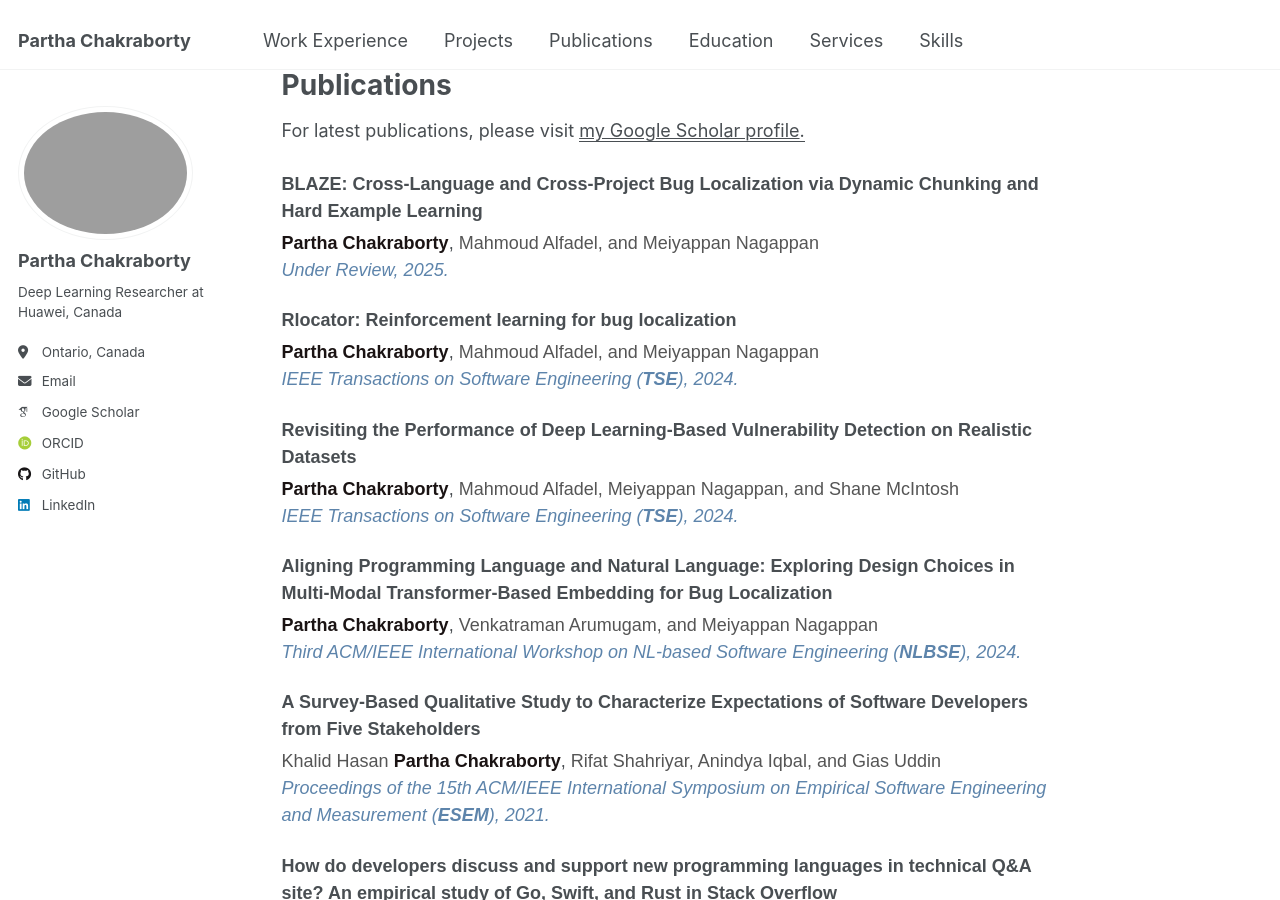
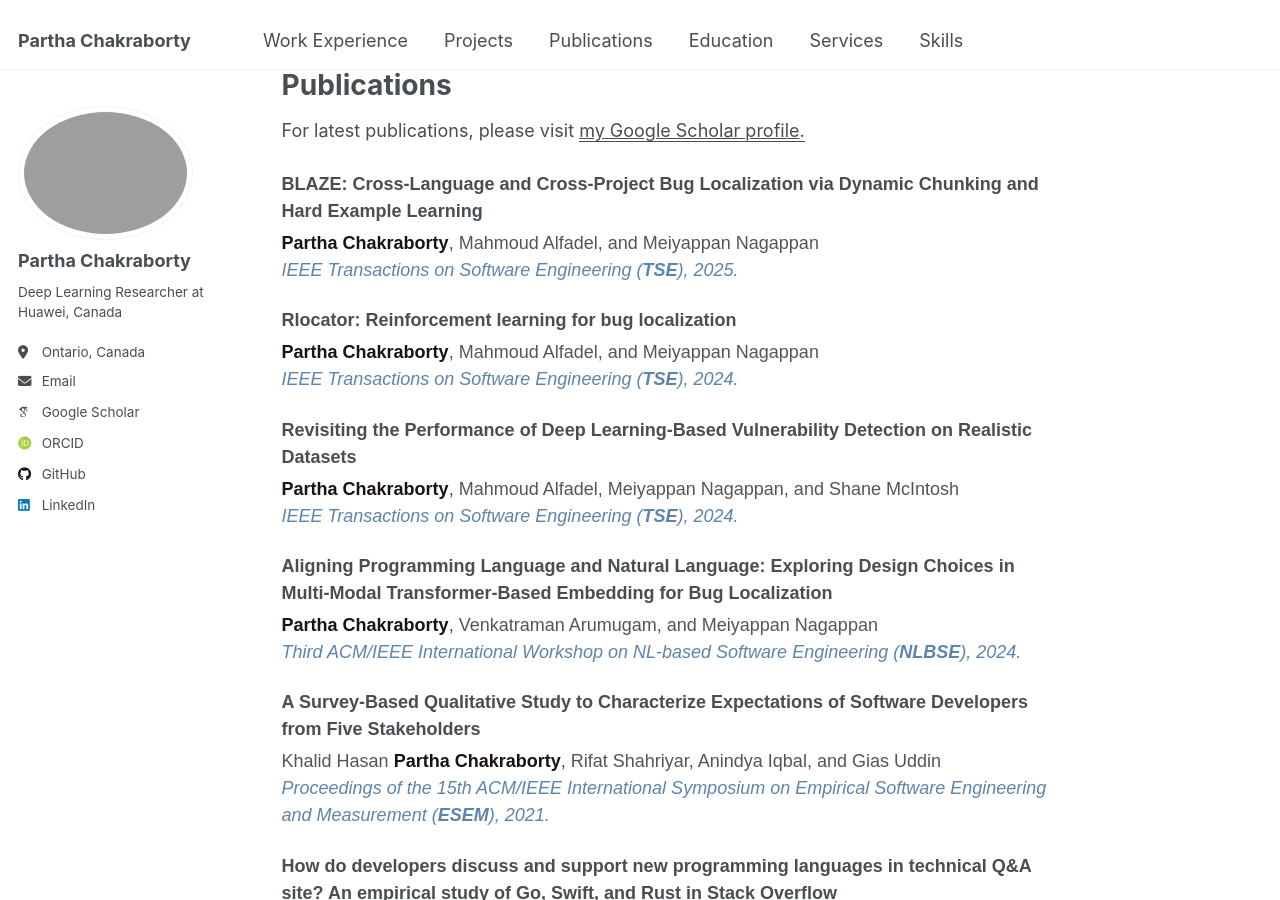
Before and after one commit to partha117/partha117.github.io, a Jekyll site: the page built from _pages/about.md, in a window 1280 px wide and 900 px high, scrolled down 3001 px. Built offline with Jekyll 4.4.1, drawn with Linux system fonts in a browser that asks for light colours; some web fonts are replaced.

Commit message:
paper updated

```diff
--- a/_pages/about.md
+++ b/_pages/about.md
@@ -109,7 +109,7 @@ For more details about my work, please explore my projects and related publicati
   <div class="archive__proj__row">
     <div class="archive__proj__right">
       <p style="text-align: justify;">
-      <b><a href="https://arxiv.org/abs/2407.17631" target="_blank">BLAZE: Cross-Language and Cross-Project Bug Localization via Dynamic Chunking and Hard Example Learning</a></b>
+      <b><a href="https://doi.org/10.1109/TSE.2025.3579574" target="_blank">BLAZE: Cross-Language and Cross-Project Bug Localization via Dynamic Chunking and Hard Example Learning</a></b>
       <br>BLAZE is a hybrid retrieval system that integrates syntactic and semantic search, powered by an embedding model trained with in-batch hard example mining. It outperforms OpenAI's generation 3 embedding model by up to 38% in bug localization tasks.
       </p>
     </div>
@@ -164,7 +164,7 @@ For more details about my work, please explore my projects and related publicati
       <b class="publication-title">BLAZE: Cross-Language and Cross-Project Bug Localization via Dynamic Chunking and Hard Example Learning</b>
       <b class="highlight-author">Partha Chakraborty</b>,
       <span class="other-authors">Mahmoud Alfadel, and Meiyappan Nagappan</span>
-      <br><span class="venue-year">Under Review, 2025.</span>
+      <br><span class="venue-year">IEEE Transactions on Software Engineering (<b>TSE</b>), 2025.</span>
     </p>
     <p class="publication">
       <b class="publication-title">Rlocator: Reinforcement learning for bug localization</b>
```
